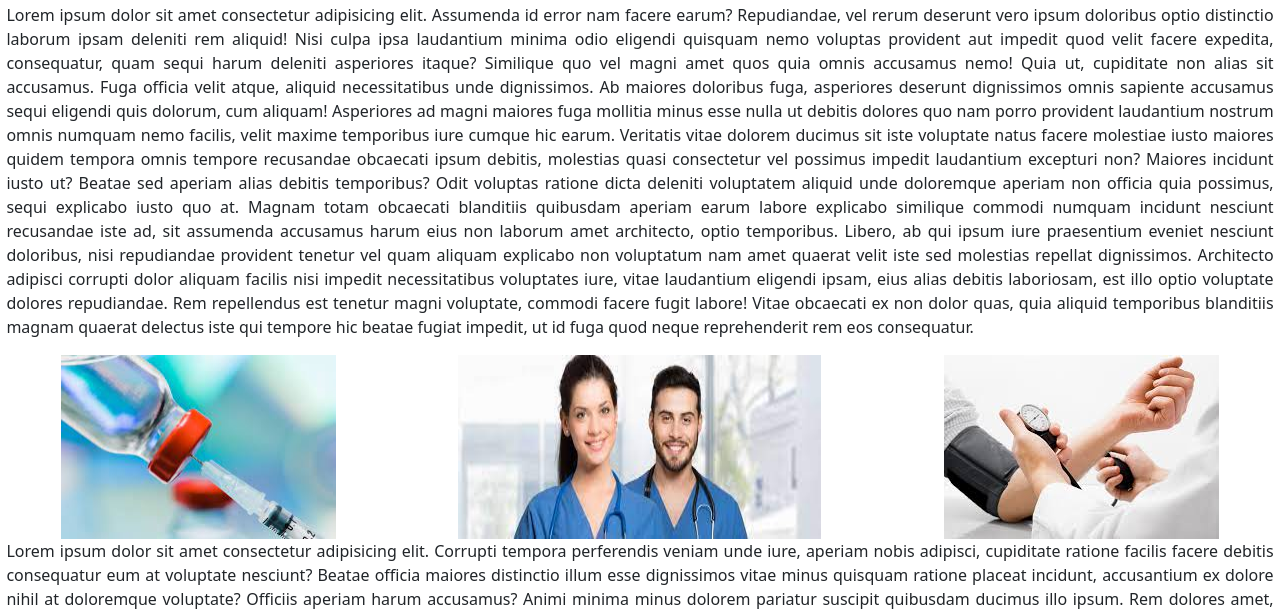
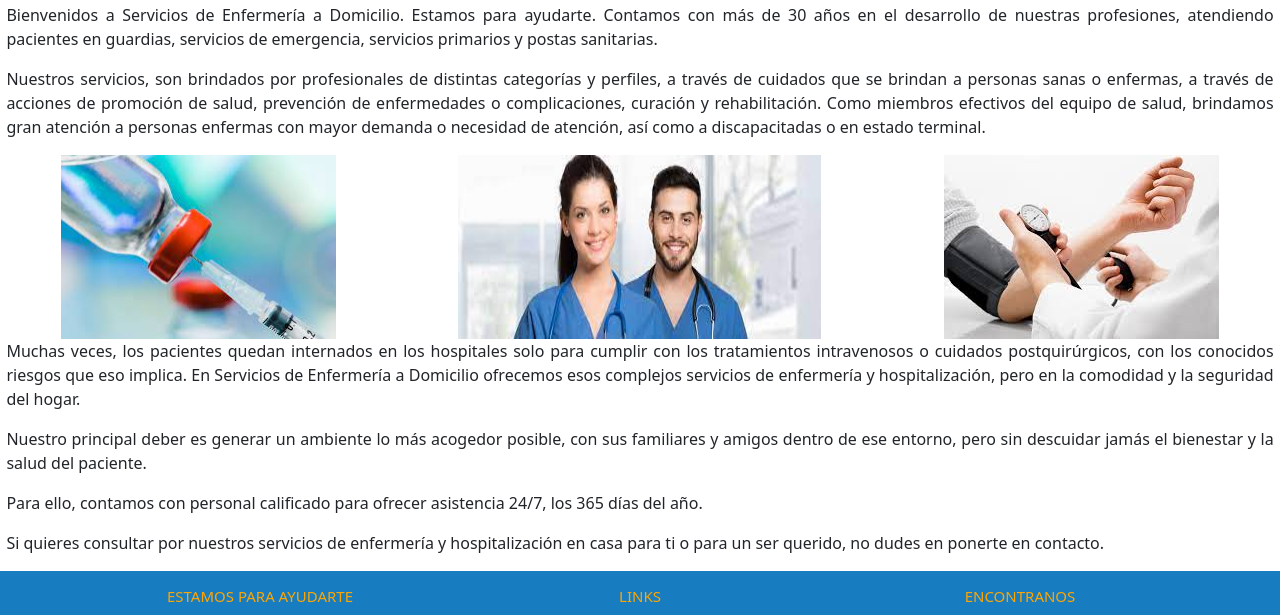
Before and after one commit to Oriana-Chaparro/sass2-chaparro-villaseca, a website: page index.html in a window 1280 px wide. Shown: the part 179-794 px from the top of the page. Drawn offline with nearby package versions, Linux system fonts and the light colour scheme.

Commit message:
palabras

```diff
--- a/index.html
+++ b/index.html
@@ -36,44 +36,8 @@
 
     <main>
         <h1 class="text-uppercase font-weight-bold text-center">SERVICIO DE ENFERMERIA A DOMICILIO</h1>
-        <p>Lorem ipsum dolor sit amet consectetur adipisicing elit. Assumenda id error nam facere earum? Repudiandae,
-            vel rerum
-            deserunt vero ipsum doloribus optio distinctio laborum ipsam deleniti rem aliquid! Nisi culpa ipsa
-            laudantium minima
-            odio eligendi quisquam nemo voluptas provident aut impedit quod velit facere expedita, consequatur, quam
-            sequi harum
-            deleniti asperiores itaque? Similique quo vel magni amet quos quia omnis accusamus nemo! Quia ut, cupiditate
-            non
-            alias sit accusamus. Fuga officia velit atque, aliquid necessitatibus unde dignissimos. Ab maiores doloribus
-            fuga,
-            asperiores deserunt dignissimos omnis sapiente accusamus sequi eligendi quis dolorum, cum aliquam!
-            Asperiores ad
-            magni maiores fuga mollitia minus esse nulla ut debitis dolores quo nam porro provident laudantium nostrum
-            omnis
-            numquam nemo facilis, velit maxime temporibus iure cumque hic earum. Veritatis vitae dolorem ducimus sit
-            iste
-            voluptate natus facere molestiae iusto maiores quidem tempora omnis tempore recusandae obcaecati ipsum
-            debitis,
-            molestias quasi consectetur vel possimus impedit laudantium excepturi non? Maiores incidunt iusto ut? Beatae
-            sed
-            aperiam alias debitis temporibus? Odit voluptas ratione dicta deleniti voluptatem aliquid unde doloremque
-            aperiam
-            non officia quia possimus, sequi explicabo iusto quo at. Magnam totam obcaecati blanditiis quibusdam aperiam
-            earum
-            labore explicabo similique commodi numquam incidunt nesciunt recusandae iste ad, sit assumenda accusamus
-            harum eius
-            non laborum amet architecto, optio temporibus. Libero, ab qui ipsum iure praesentium eveniet nesciunt
-            doloribus,
-            nisi repudiandae provident tenetur vel quam aliquam explicabo non voluptatum nam amet quaerat velit iste sed
-            molestias repellat dignissimos. Architecto adipisci corrupti dolor aliquam facilis nisi impedit
-            necessitatibus
-            voluptates iure, vitae laudantium eligendi ipsam, eius alias debitis laboriosam, est illo optio voluptate
-            dolores
-            repudiandae. Rem repellendus est tenetur magni voluptate, commodi facere fugit labore! Vitae obcaecati ex
-            non dolor
-            quas, quia aliquid temporibus blanditiis magnam quaerat delectus iste qui tempore hic beatae fugiat impedit,
-            ut id
-            fuga quod neque reprehenderit rem eos consequatur.</p>
+        <p>Bienvenidos a Servicios de Enfermería a Domicilio. Estamos para ayudarte. Contamos con más de 30 años en el desarrollo de nuestras profesiones, atendiendo pacientes en guardias, servicios de emergencia, servicios primarios y postas sanitarias.</p>
+        <p>Nuestros servicios, son brindados por profesionales de distintas categorías y perfiles, a través de cuidados que se brindan a personas sanas o enfermas, a través de acciones de promoción de salud, prevención de enfermedades o complicaciones, curación y rehabilitación. Como miembros efectivos del equipo de salud, brindamos gran atención a personas enfermas con mayor demanda o necesidad  de atención, así como a discapacitadas o en estado terminal.</p>
         <div class="d-flex flex-xxl-row flex-xl-row flex-lg-row flex-md-row flex-sm-column flex-column justify-content-around  align-content-between">
             <img src="./bootstrap-5.1.3-dist/img/imagenvacuna.jpg" alt="Imagen vacuna">
 
@@ -81,41 +45,18 @@
 
             <img src="./bootstrap-5.1.3-dist/img/imagenpresion.jpg"alt="Imagen tomando presion">
         </div>
-        <p>Lorem ipsum dolor sit amet consectetur adipisicing elit. Corrupti tempora perferendis veniam unde iure,
-            aperiam nobis
-            adipisci, cupiditate ratione facilis facere debitis consequatur eum at voluptate nesciunt? Beatae officia
-            maiores
-            distinctio illum esse dignissimos vitae minus quisquam ratione placeat incidunt, accusantium ex dolore nihil
-            at
-            doloremque voluptate? Officiis aperiam harum accusamus? Animi minima minus dolorem pariatur suscipit
-            quibusdam
-            ducimus illo ipsum. Rem dolores amet, fuga aut necessitatibus architecto, corrupti laboriosam maxime dolorum
-            nobis
-            ad modi in ratione natus reiciendis sapiente voluptas nostrum dignissimos? Totam et consequuntur in
-            distinctio rem
-            provident facere enim harum voluptate. Veritatis error neque laboriosam eos illum provident quis tenetur
-            quod hic
-            reiciendis, quibusdam architecto magnam quisquam temporibus. Necessitatibus dolorem ipsa est tempore tempora
-            sed sit
-            deleniti deserunt harum aliquam quo esse, voluptatibus fuga culpa reprehenderit ea molestiae hic porro nobis
-            quas
-            reiciendis atque corrupti! Ad, pariatur. Similique quidem, assumenda voluptatibus accusantium blanditiis
-            itaque
-            tempora minus ea harum excepturi inventore mollitia nulla quis libero veritatis laborum debitis omnis
-            obcaecati
-            veniam rem alias repudiandae soluta odio tenetur. Iure, quibusdam necessitatibus a nulla velit quisquam, in
-            quas
-            dolorum placeat repudiandae sit consectetur molestias cupiditate ut? Aliquid eaque ipsam beatae quas
-            eveniet.
-            Accusantium odio vel tempore quas deleniti enim quos.</p>
+        <p> Muchas veces, los pacientes quedan internados en los hospitales solo para cumplir con los tratamientos intravenosos o cuidados postquirúrgicos, con los conocidos riesgos que eso implica. En Servicios de Enfermería a Domicilio ofrecemos esos complejos servicios de enfermería y hospitalización, pero en la comodidad y la seguridad del hogar.</p>
+        <p> Nuestro principal deber es generar un ambiente lo más acogedor posible, con sus familiares y amigos dentro de ese entorno, pero sin descuidar jamás el bienestar y la salud del paciente.</p>
+        <p> Para ello, contamos con personal calificado para ofrecer asistencia 24/7, los 365 días del año.</p>
+        <p> Si quieres consultar por nuestros servicios de enfermería y hospitalización en casa para ti o para un ser querido, no dudes en ponerte en contacto.</p>
     </main>
 
     <footer class="footer-modificado">
         <div class="container">
             <div class="row text-center text-md-left">
                 <div class="col-xxl-4 col-xl-4 col-lg-4 col-md-4 col-sm-12 col-12">
-                    <h3 class="text-uppercase  mt-3 mb-3 font-weight-bold">algo</h3>
-                    <p class="text-light fw-light text-break">Blablablablablablablablablablabla</p>
+                    <h3 class="text-uppercase  mt-3 mb-3 font-weight-bold">ESTAMOS PARA AYUDARTE</h3>
+                    <p class="text-light fw-light text-break">Contamos con más de 30 años en el desarrollo de nuestras profesiones, atendiendo pacientes en guardias, servicios de emergencia, servicios primarios y postas sanitarias.</p>
                 </div>
 
                 <div class="col-xxl-4 col-xl-4 col-lg-4 col-md-4 col-sm-6 col-12">
```
Also changed, not shown: pages/contacto.html (+2 -2 lines), pages/preguntas.html (+2 -2 lines), pages/quienes.html (+2 -2 lines), pages/servicios.html (+6 -22 lines).
